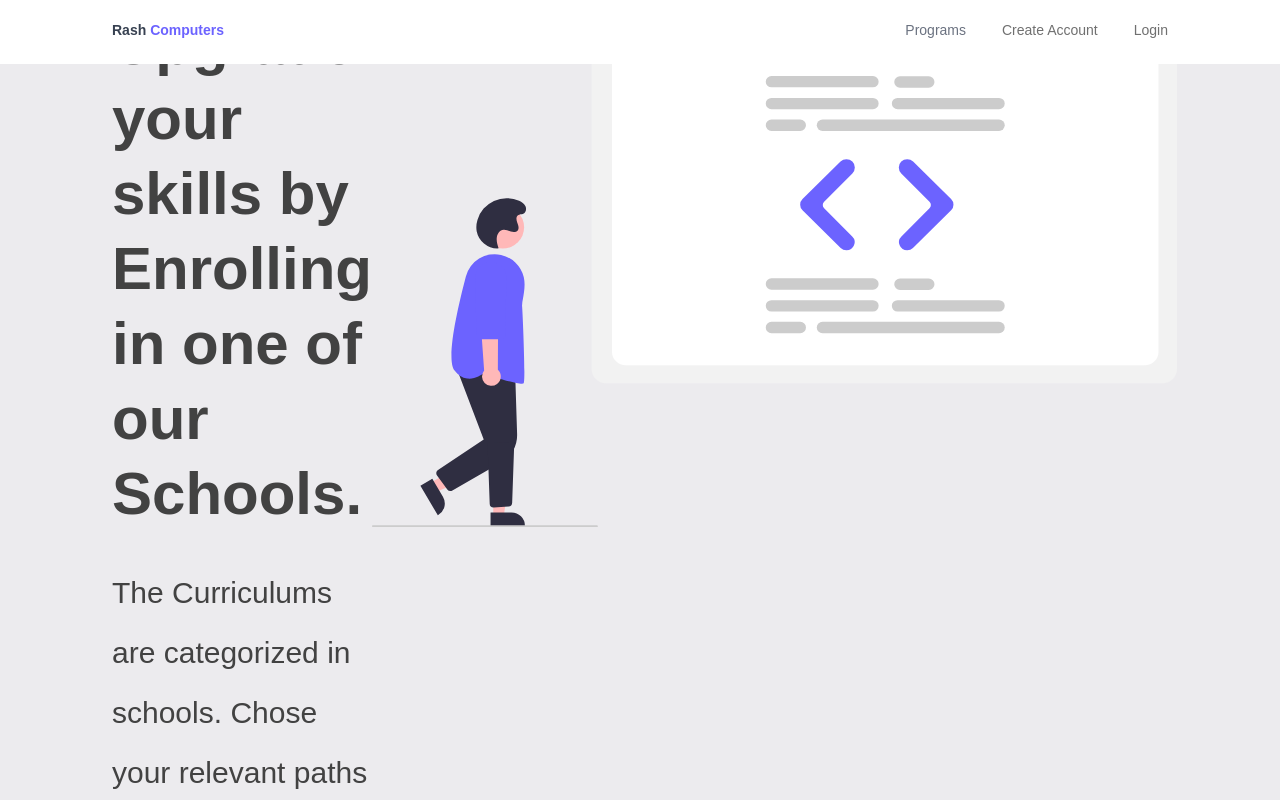
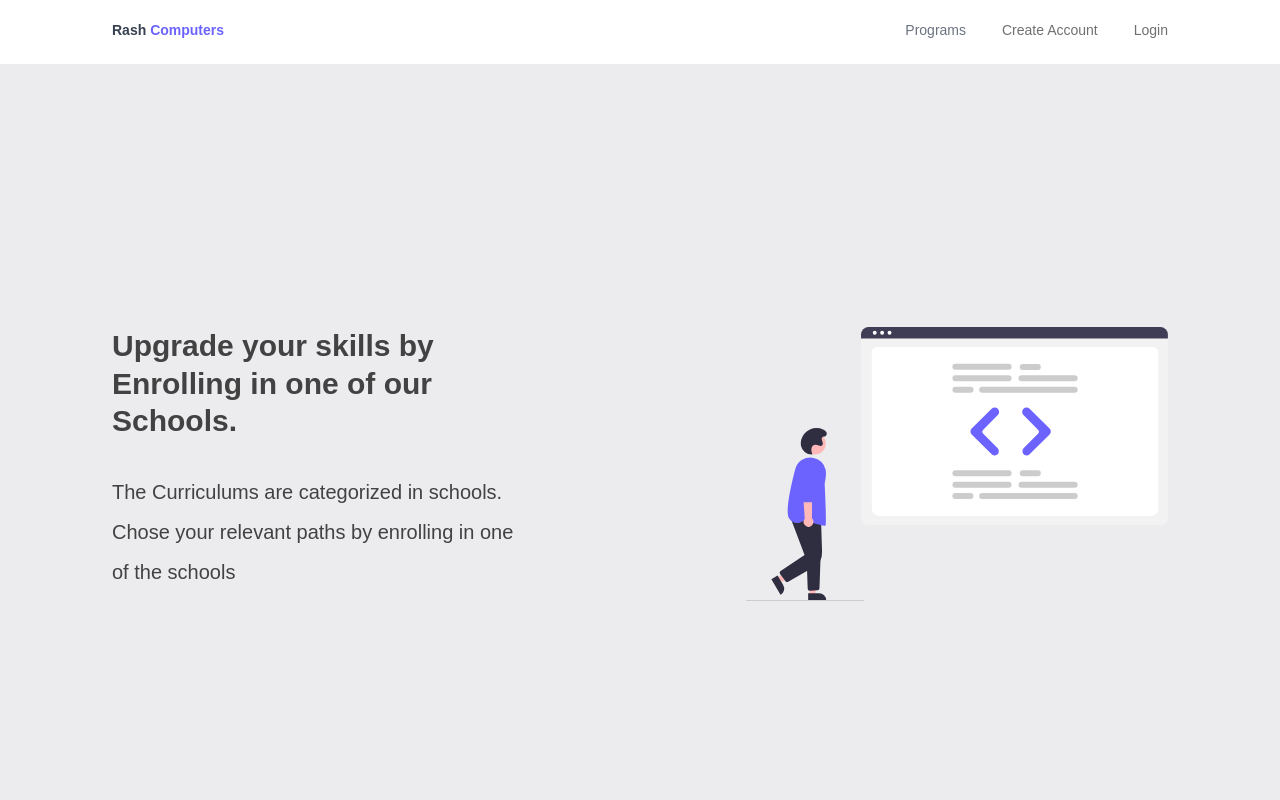
Before and after one commit to Rash-Computers/web, a Next.js app: page /programs in a window 1280 px wide. Shown: the top 800 px of the page. Built offline with nearby package versions, Linux system fonts and the light colour scheme.

Commit message:
ft(programe-welcome): update styles

```diff
--- a/components/programs/Hero/index.tsx
+++ b/components/programs/Hero/index.tsx
@@ -4,18 +4,18 @@ export default function ProgramsHero(): ReactElement {
 	return (
 		<div className="flex justify-between items-center h-full">
 			<div className="flex items-start justify-between">
-				<article>
-					<h1 className="text-6xl font-bold mb-8 leading-tight">
+				<article className="w-2/5">
+					<h1 className="text-3xl font-semibold mb-8 leading-tight">
 						Upgrade your skills by Enrolling in one of our Schools.
 					</h1>
 
-					<h2 className="text-3xl leading-loose">
+					<h2 className="text-xl font-normal leading-loose">
 						The Curriculums are categorized in schools. Chose your relevant
 						paths by enrolling in one of the schools
 					</h2>
 				</article>
 
-				<img src="/assets/programs/hero.svg" alt="Code" />
+				<img src="/assets/programs/hero.svg" className="w-2/5" alt="Code" />
 			</div>
 		</div>
 	);
```
